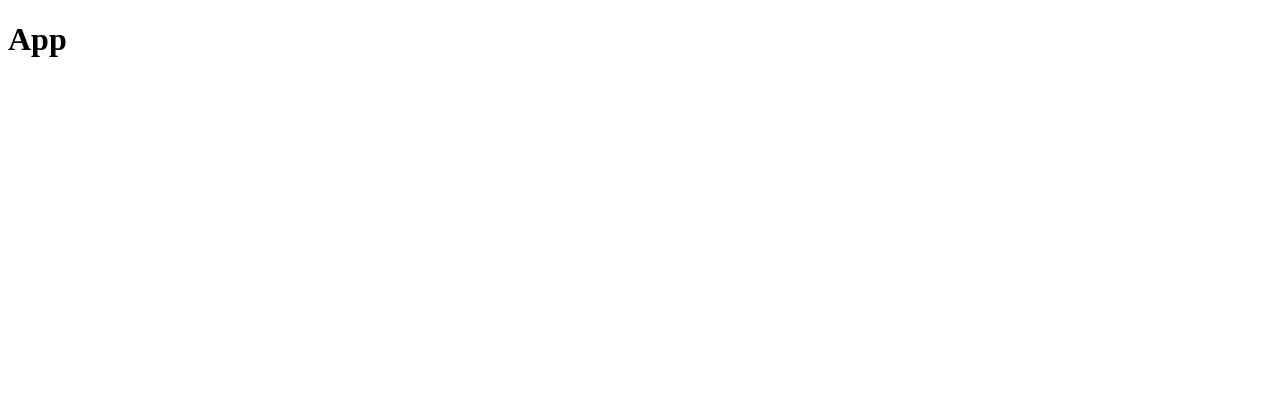
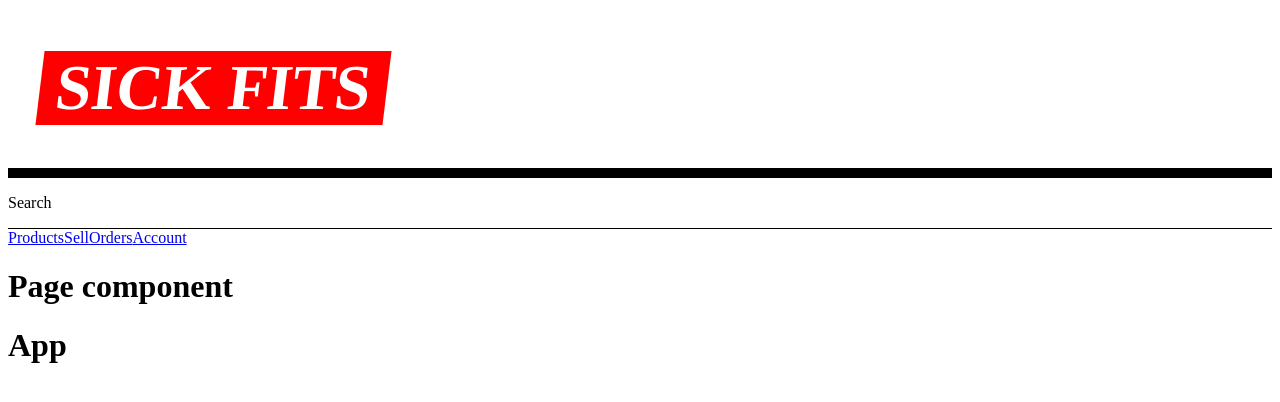
Before and after one commit to htar/wesbos-fullstack, a Next.js app in the folder frontend/: page / in a window 1280 px wide. Shown: the top 402 px of the page. Built offline with nearby package versions, Linux system fonts and the light colour scheme.

Commit message:
add Header and Nav components

```diff
--- /dev/null
+++ b/frontend/components/Header.jsx
@@ -0,0 +1,51 @@
+import styled from 'styled-components';
+
+import Link from 'next/link';
+import Nav from './Nav';
+
+const Logo = styled.h1`
+  font-size: 4rem;
+  margin-left: 2rem;
+  position: relative;
+  z-index: 2;
+  background: red;
+  transform: skew(-7deg);
+  a {
+    color: white;
+    text-decoration: none;
+    text-transform: uppercase;
+    padding: 0.5rem 1rem;
+  }
+`;
+
+const HeaderStyles = styled.header`
+  .bar {
+    border-bottom: 10px solid var(--black, black);
+    display: grid;
+    grid-template-columns: auto 1fr;
+    justify-content: space-between;
+    align-items: center;
+  }
+
+  .sub-bar {
+    display: grid;
+    grid-template-columns: 1fr auto;
+    border-bottom: 1px solid var(--black, black);
+  }
+`;
+
+export default function Header() {
+  return (
+    <HeaderStyles>
+      <div className="bar">
+        <Logo>
+          <Link href="/">Sick fits</Link>
+        </Logo>
+      </div>
+      <div className="sub-bar">
+        <p>Search</p>
+      </div>
+      <Nav />
+    </HeaderStyles>
+  );
+}
--- /dev/null
+++ b/frontend/components/Nav.jsx
@@ -0,0 +1,12 @@
+import Link from 'next/link';
+
+const Nav = () => (
+  <nav>
+    <Link href="/products">Products</Link>
+    <Link href="/sell">Sell</Link>
+    <Link href="/orders">Orders</Link>
+    <Link href="/account">Account</Link>
+  </nav>
+);
+
+export default Nav;
--- a/frontend/components/Page.jsx
+++ b/frontend/components/Page.jsx
@@ -1,7 +1,9 @@
 import PropTypes from 'prop-types';
+import Header from './Header';
 
 const Page = ({ children = '' }) => (
   <>
+    <Header />
     <h1>Page component</h1>
     {children}
   </>
--- a/frontend/components/_app.js
+++ b/frontend/pages/_app.js
@@ -1,5 +1,5 @@
 import PropTypes from 'prop-types';
-import Page from './Page';
+import Page from '../components/Page';
 
 const MyApp = ({ Component, pageProps }) => (
   <Page>
@@ -8,7 +8,7 @@
 );
 
 MyApp.propTypes = {
-  Component: PropTypes.node,
+  Component: PropTypes.any,
   pageProps: PropTypes.any,
 };
 
```
Also changed, not shown: frontend/pages/_document.js (renamed from frontend/components/_document.js).
